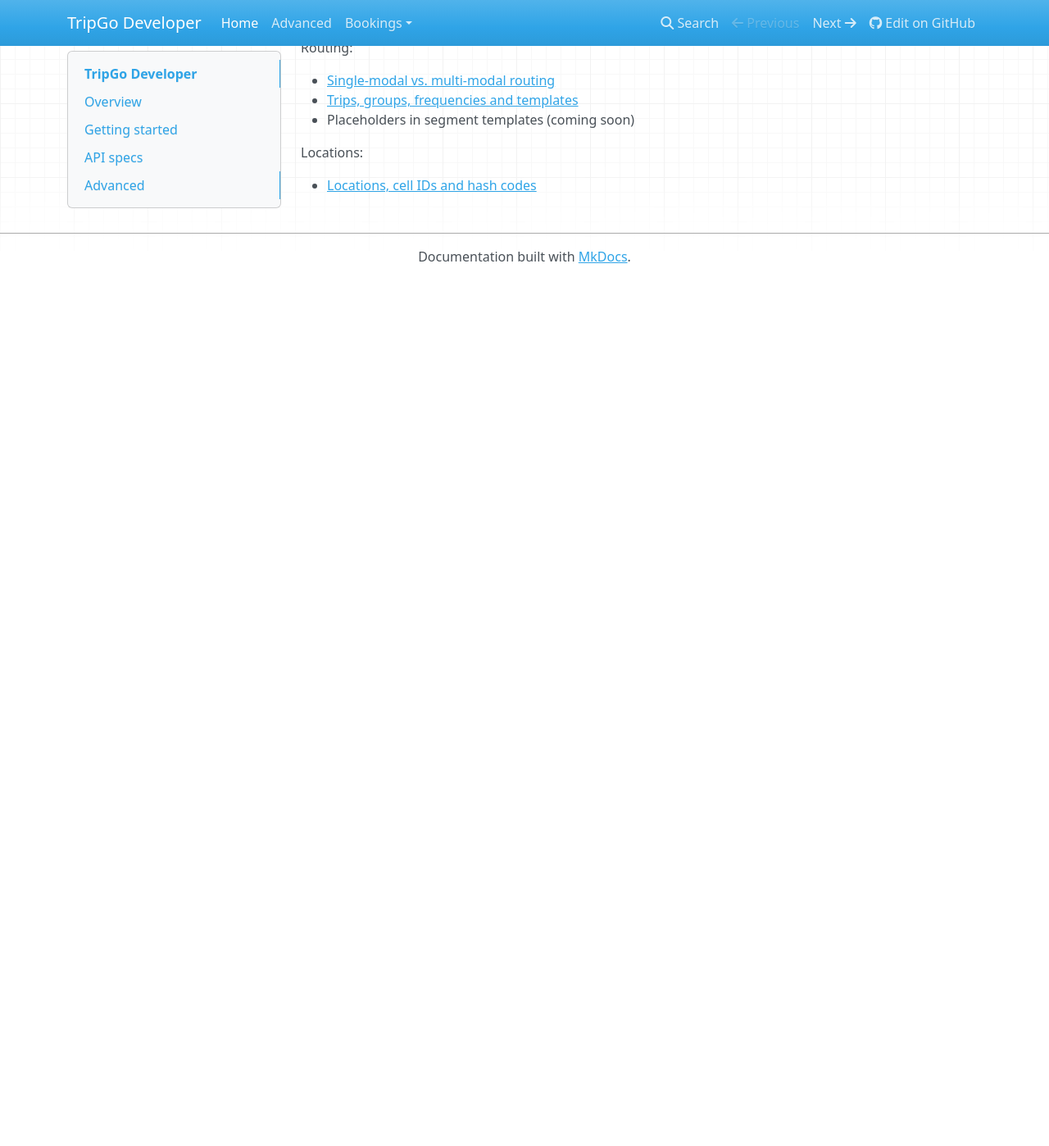
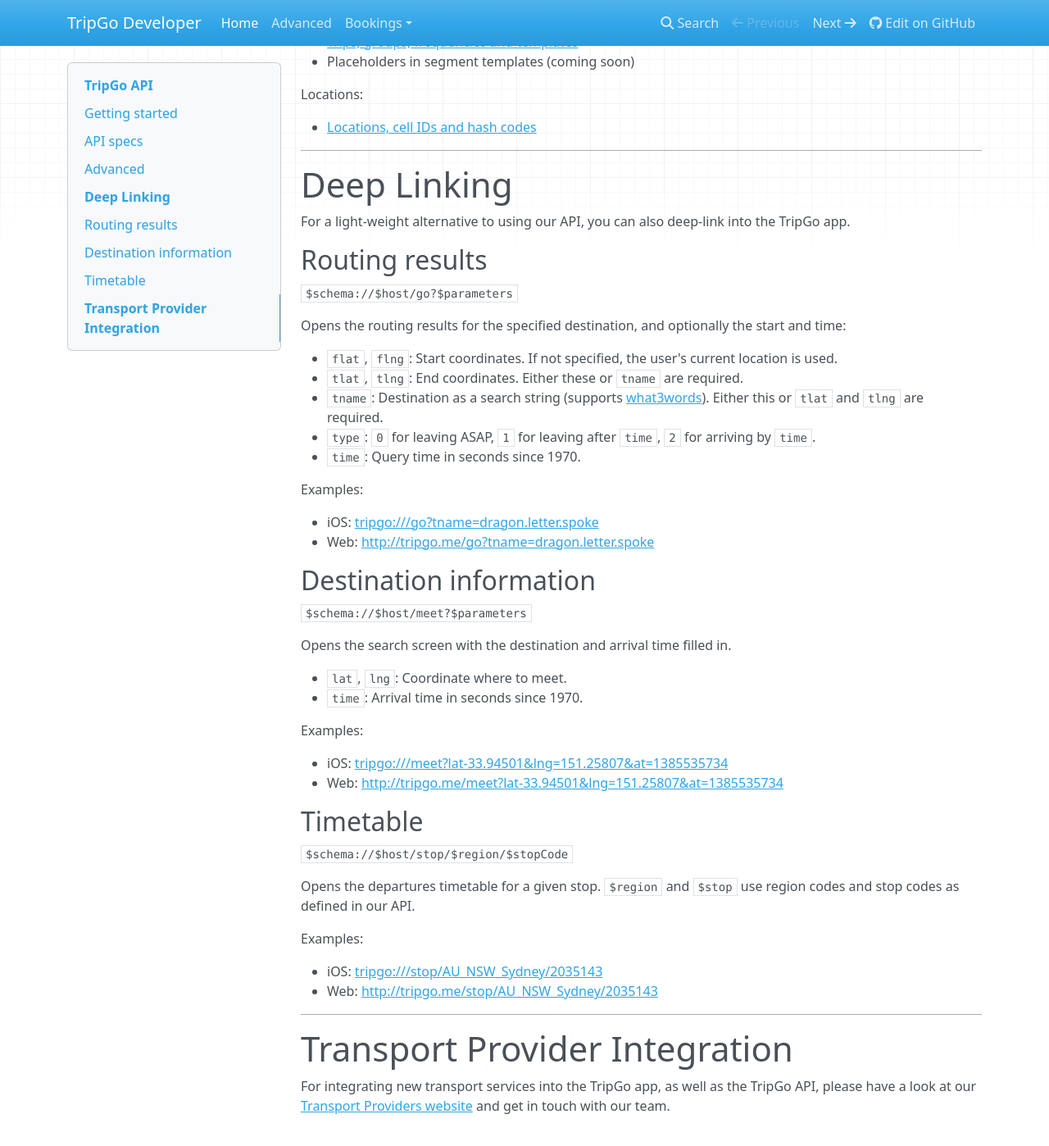
Before and after one commit to skedgo/tripgo-api, an MkDocs documentation site: the page built from docs/index.md, in a window 1280 px wide and 1400 px high, scrolled down 1097 px. Shown: the whole window at 82% size. Built offline with MkDocs 1.6.1, drawn with Linux system fonts in a browser that asks for light colours; nearby versions of some CDN libraries; old or Windows-style settings are respelled for this version of MkDocs; before the commit the page ends 1438 px from its top, so only the background shows below that; some of the changed text lies outside the part shown.

Commit message:
Deep linking information

```diff
--- a/docs/index.md
+++ b/docs/index.md
@@ -1,8 +1,4 @@
-# TripGo Developer
-
----
-
-## Overview
+# TripGo API
 
 The TripGo API allows you to plan **door-to-door trips** using a large variety of **public and private transport.** It integrates **real-time** information and, for selected providers, allows users to **book and pay** for transport.
 
@@ -52,3 +48,59 @@
 Locations:
 
 - [Locations, cell IDs and hash codes](advanced.md#locations-cell-ids-and-hash-codes)
+
+---
+
+# Deep Linking
+
+For a light-weight alternative to using our API, you can also deep-link into the TripGo app.
+
+## Routing results
+
+`$schema://$host/go?$parameters`
+
+Opens the routing results for the specified destination, and optionally the start and time:
+
+- `flat`, `flng`: Start coordinates. If not specified, the user's current location is used.
+- `tlat`, `tlng`: End coordinates. Either these or `tname` are required.
+- `tname`: Destination as a search string (supports [what3words](http://what3words.com)). Either this or `tlat` and `tlng` are required.
+- `type`: `0` for leaving ASAP, `1` for leaving after `time`, `2` for arriving by `time`.
+- `time`: Query time in seconds since 1970.
+
+Examples:
+
+- iOS: [tripgo:///go?tname=dragon.letter.spoke](tripgo:///go?tname=dragon.letter.spoke)
+- Web: [http://tripgo.me/go?tname=dragon.letter.spoke](http://tripgo.me/go?tname=dragon.letter.spoke)
+
+## Destination information
+
+`$schema://$host/meet?$parameters`
+
+Opens the search screen with the destination and arrival time filled in.
+
+- `lat`, `lng`: Coordinate where to meet.
+- `time`: Arrival time in seconds since 1970.
+
+Examples:
+
+- iOS: [tripgo:///meet?lat-33.94501&lng=151.25807&at=1385535734](tripgo:///meet?lat-33.94501&lng=151.25807&at=1385535734)
+- Web: [http://tripgo.me/meet?lat-33.94501&lng=151.25807&at=1385535734](http://tripgo.me/meet?lat-33.94501&lng=151.25807&at=1385535734)
+
+
+## Timetable
+
+`$schema://$host/stop/$region/$stopCode`
+
+Opens the departures timetable for a given stop. `$region` and `$stop` use region codes and stop codes as defined in our API.
+
+Examples:
+
+- iOS: [tripgo:///stop/AU_NSW_Sydney/2035143](tripgo:///stop/AU_NSW_Sydney/2035143)
+- Web: [http://tripgo.me/stop/AU_NSW_Sydney/2035143](http://tripgo.me/stop/AU_NSW_Sydney/2035143)
+
+
+---
+
+# Transport Provider Integration
+
+For integrating new transport services into the TripGo app, as well as the TripGo API, please have a look at our [Transport Providers website](https://skedgo.com/home/partnerships/transport-providers/) and get in touch with our team.
```
